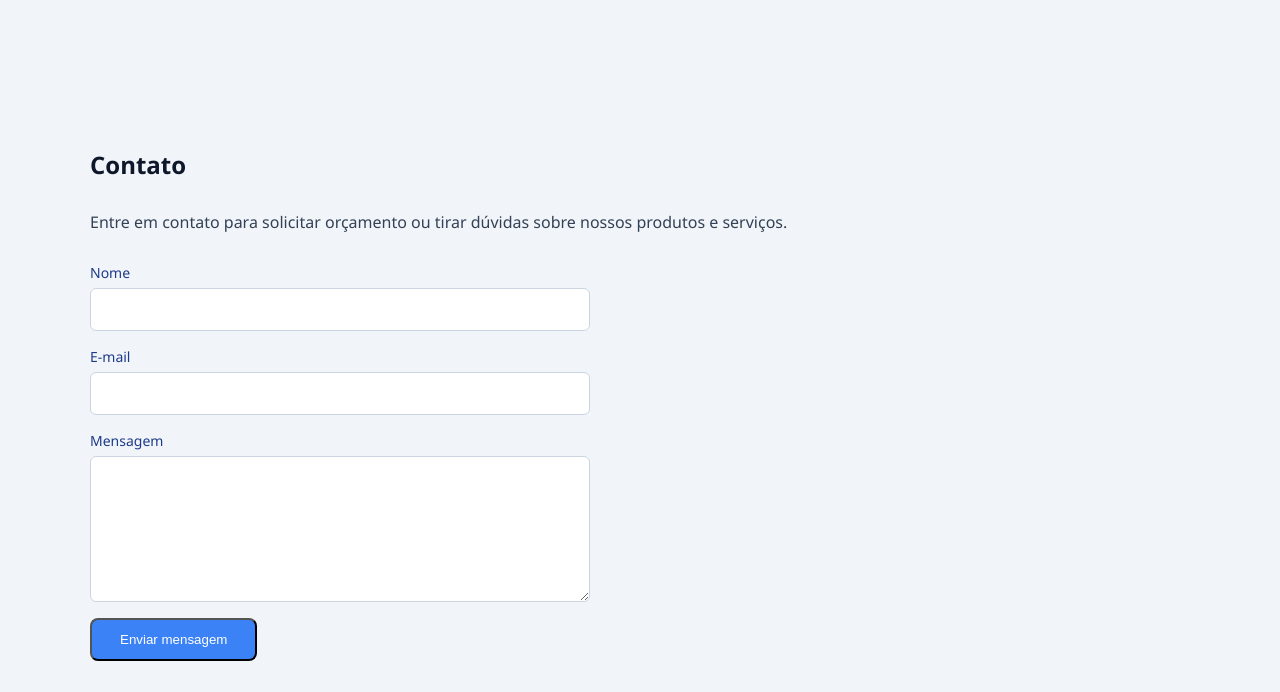
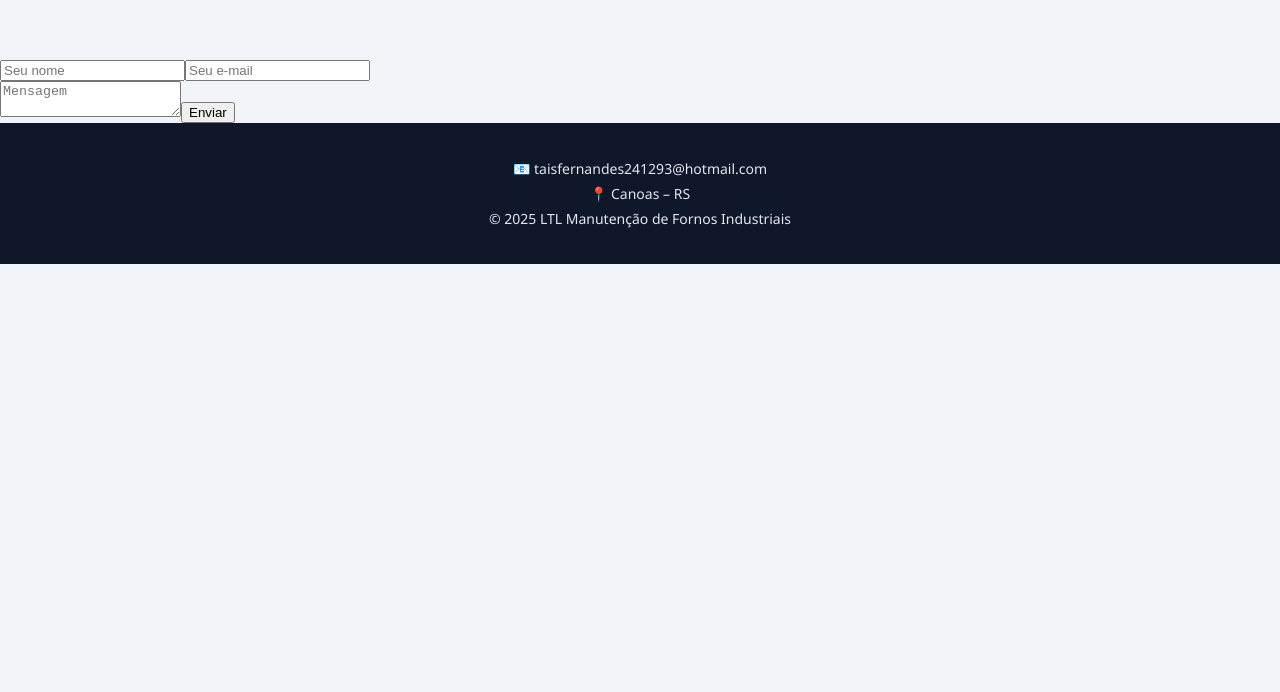
Before and after one commit to davi93fernandes/ltl-manutencao, a React (Vite) app: page / in a window 1280 px wide. Shown: the part 2428-3120 px from the top of the page. After the commit the page ends 2692 px from the top, so only its background shows below. Built offline with nearby package versions, Linux system fonts and the light colour scheme.

Commit message:
reorganiza mensagem de sucesso

```diff
--- a/src/components/contato.jsx
+++ b/src/components/contato.jsx
@@ -1,48 +1,41 @@
+import { useState } from "react";
+
 export default function Contato() {
+  const [enviado, setEnviado] = useState(false);
+
   return (
-    <section className="section" id="contato">
-      <h1>Contato</h1>
-      <p>
-        Entre em contato para solicitar orçamento ou tirar dúvidas sobre
-        nossos produtos e serviços.
-      </p>
-
+    <section id="contato">
+      {!enviado ? (
         <form
           name="contato"
           method="POST"
           data-netlify="true"
           netlify-honeypot="bot-field"
-  action="/index.html"
+          onSubmit={() => setEnviado(true)}
           className="form-contato"
         >
+          <input type="hidden" name="form-name" value="contato" />
+          <input type="text" name="nome" placeholder="Seu nome" required />
+          <input type="email" name="email" placeholder="Seu e-mail" required />
+          <textarea name="mensagem" placeholder="Mensagem" required />
 
-        {/* Campo anti-spam invisível */}
-        <input type="hidden" name="form-name" value="contato" />
-        <p hidden>
-          <label>
-            Não preencha: <input name="bot-field" />
-          </label>
-        </p>
+          <button type="submit">Enviar</button>
+        </form>
+      ) : (
+        <div className="sucesso">
+          <h2>Mensagem enviada com sucesso ✅</h2>
+          <p>Em breve entraremos em contato.</p>
 
-        <div className="campo">
-          <label htmlFor="nome">Nome</label>
-          <input id="nome" type="text" name="nome" required />
+          <a
+            href="https://wa.me/5599999999999"
+            target="_blank"
+            rel="noopener noreferrer"
+            className="btn-whats"
+          >
+            Falar agora pelo WhatsApp
+          </a>
         </div>
-
-        <div className="campo">
-          <label htmlFor="email">E-mail</label>
-          <input id="email" type="email" name="email" required />
-        </div>
-
-        <div className="campo">
-          <label htmlFor="mensagem">Mensagem</label>
-          <textarea id="mensagem" name="mensagem" required />
-        </div>
-
-        <button className="btn" type="submit">
-          Enviar mensagem
-        </button>
-      </form>
+      )}
     </section>
   );
 }
```
Also changed, not shown: src/index.css (+27 -0 lines). Lines whose indentation alone changed are shown as unchanged.
